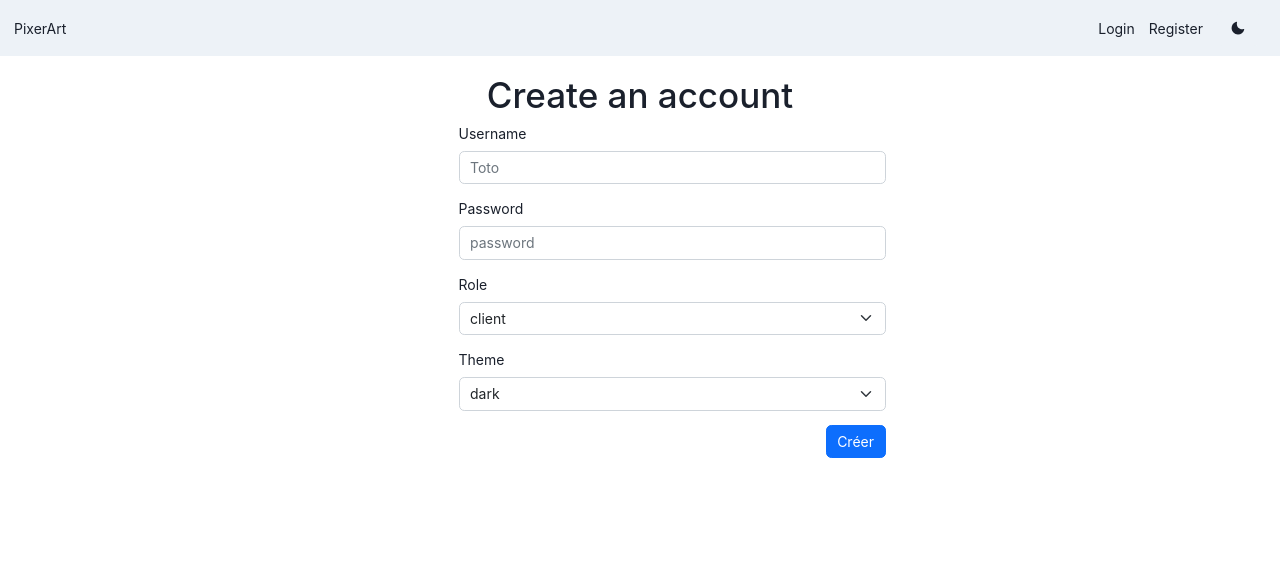
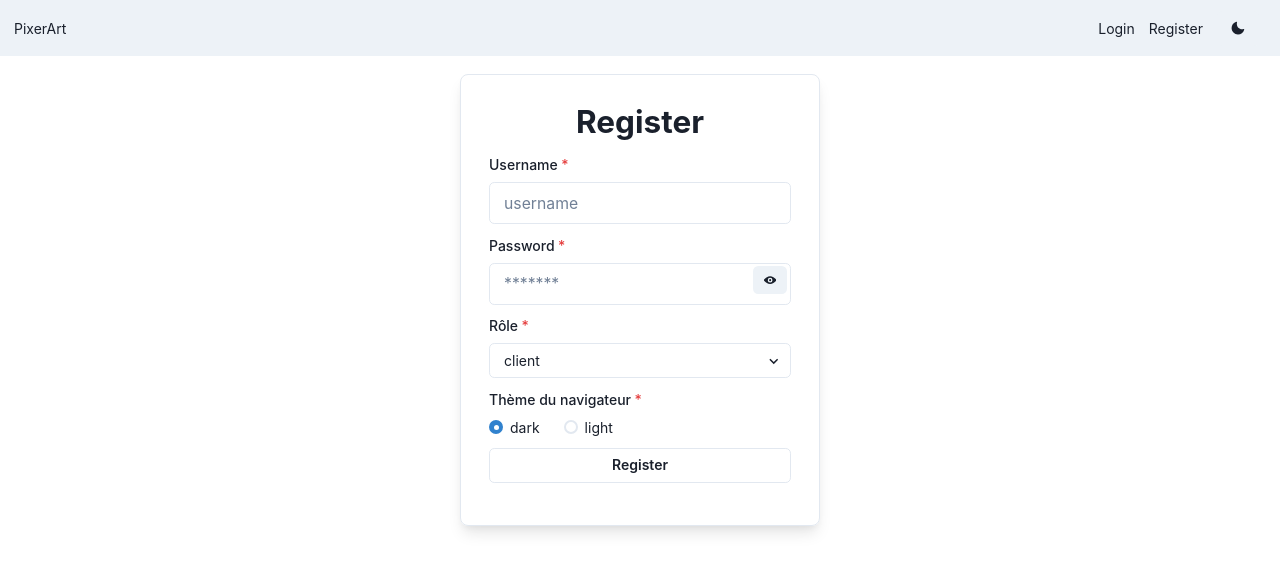
Before and after one commit to Yessine-iut/pixerArt, a React (Create React App) app in the folder pixerart/: page /register in a window 1280 px wide. Shown: the top 572 px of the page. Built offline with nearby package versions, Linux system fonts and the light colour scheme.

Commit message:
fix(front) #1 prettier register form & sucess message

```diff
--- /dev/null
+++ b/pixerart/src/components/SucessMessage.js
@@ -0,0 +1,17 @@
+import {
+    Box,
+    Alert,
+    AlertIcon,
+    AlertDescription
+} from '@chakra-ui/react';
+
+export default function SuccessMessage({ message }) {
+    return (
+        <Box my={4}>
+            <Alert status="success" borderRadius={4}>
+                <AlertIcon />
+                <AlertDescription>{message}</AlertDescription>
+            </Alert>
+        </Box>
+    );
+}
--- a/pixerart/src/pages/Login.js
+++ b/pixerart/src/pages/Login.js
@@ -102,7 +102,7 @@ export const Login = () => {
 										<FormLabel>Username</FormLabel>
 										<Input
 											type="text"
-											placeholder="test@test.com"
+											placeholder="username"
 											size="lg"
 											name="username"
 											onChange={event => setUsername(event.currentTarget.value)}
--- a/pixerart/src/pages/Register.js
+++ b/pixerart/src/pages/Register.js
@@ -1,102 +1,149 @@
 import React, { useState } from 'react';
-import {
-	Alert,
-	Button, Form, FormGroup, Input, Label, Row,
-} from 'reactstrap';
 import { request } from '../lib/request';
 import { NavPixer } from '../components/NavPixer';
-import './Signin.scss';
-import useLocalStorage from '../lib/useLocalStorage';
-
-
+import ErrorMessage from '../components/ErrorMessage';
+import SuccessMessage from '../components/SucessMessage';
+import {
+	Flex,
+	Box,
+	Heading,
+	FormControl,
+	FormLabel,
+	Input,
+	Button,
+	InputGroup,
+	InputRightElement,
+	CircularProgress,
+	Select,
+	HStack,
+	RadioGroup,
+	Radio
+} from '@chakra-ui/react';
+import { ViewOffIcon, ViewIcon } from '@chakra-ui/icons'
 
 export const Register = () => {
-	const storageMode = useLocalStorage('darkmode')[0];
-	const [success, setSuccess] = useState(false);
-	const [loading, setLoading] = useState(false);
-	const [error, setError] = useState(false);
-	const [user, setUser] = useState({
+	const [error, setError] = useState('');
+	const [success, setSuccess] = useState('');
+	const [isLoading, setIsLoading] = useState(false);
+	const [showPassword, setShowPassword] = useState(false);
+	const handlePasswordVisibility = () => setShowPassword(!showPassword);
+
+	const [username, setUsername] = useState('');
+	const [password, setPassword] = useState('');
+	const [role, setRole] = useState('client');
+	const [themeChoice, setThemeChoice] = useState('dark');
+	const sleep = ms => new Promise(r => setTimeout(r, ms));
+
+	const user = useState({
 		"username": '',
 		"password": '',
 		"role": 'client',
 		"theme": 'dark'
-	});
+	})[0];
 
-	const handleChange = (e) => {
-		setSuccess(false);
-		const { name, value } = e.target;
-		setUser((prevUser) => ({
-			...prevUser,
-			[name]: value,
-		}));
-	};
-	const sleep = ms => new Promise(r => setTimeout(r, ms));
 	const handleSubmit = async (e) => {
 		e.preventDefault();
-		if (user.username === '')
-			setError({ message: "Champ username requis" })
-		else if (user.password === '')
-			setError({ message: "Champ password requis" })
-		else {
-			try {
-				setSuccess(false);
-				setLoading(true);
-				setError(false);
-
-				await request.post('http://localhost:8080/signup', user)
-					.then((resp) => resp.data);
-				setSuccess(true);
-				await sleep(800);
-				window.location.href='/login';
-			} catch (err) {
-				setError(err);
-			} finally {
-				setLoading(false);
-			}
+		setIsLoading(true);
+		try {
+			user.username = username;
+			user.password = password;
+			user.role = role;
+			user.theme = themeChoice;
+			console.log(user);
+			await request.post('http://localhost:8080/signup', user)
+				.then((resp) => resp.data);
+			setIsLoading(false);
+			setSuccess('Compte '+user.username+' a été créé');
+			setError("");
+			sleep(1000).then(window.location.href='/login');
+		} catch (error) {
+			setError('Username already taken');
+			setIsLoading(false);
+			setUsername('');
+			setPassword('');
 		}
 	};
 
 	return (
-			<Row tag="section" className = {`Signsection ${storageMode}`}>
-				<NavPixer />
-					<h1>Create an account</h1>
-					<Form onSubmit={handleSubmit} className="Signin  align-items-start">
-						<FormGroup className="d-flex flex-column align-items-start">
-							<Label htmlFor="username">Username</Label>
-							<Input name="username" value={user.username} onChange={handleChange} placeholder="Toto" />
-						</FormGroup>
-						<FormGroup className="d-flex flex-column align-items-start">
-							<Label htmlFor="password">Password</Label>
-							<Input type="password" name="password" onChange={handleChange} placeholder="password" />
-						</FormGroup>
-						<FormGroup className="d-flex flex-column align-items-start">
-							<Label htmlFor="role">Role</Label>
-							<Input type="select" name="role" onChange={handleChange} >
-								<option>client</option>
-								<option>admin</option>
-							</Input>
-						</FormGroup>
-						<FormGroup className="d-flex flex-column align-items-start">
-							<Label htmlFor="role">Theme</Label>
-							<Input type="select" name="theme" onChange={handleChange} >
-								<option>dark</option>
-								<option>light</option>
-							</Input>
-						</FormGroup>
-						<div className="d-flex flex-row align-items-center justify-content-between w-100">
-							{error && <Alert color="danger" className="mb-0 py-2">{error.message}</Alert>}
-							{success && <Alert color="success" className="mb-0 py-2">Success!</Alert>}
+		<><NavPixer />
+			<Flex width="full" align="center" justifyContent="center">
+				<Box
+					p={8}
+					maxWidth="500px"
+					borderWidth={1}
+					borderRadius={8}
+					boxShadow="lg"
+				>
+					<Box textAlign="center">
+						<Heading>Register</Heading>
+					</Box>
+					<Box my={4} textAlign="left">
+						<form onSubmit={handleSubmit}>
+							{error && <ErrorMessage message={error} />}
+							{success && <SuccessMessage message={success} />}
+							<FormControl isRequired>
+								<FormLabel>Username</FormLabel>
+								<Input
+									type="text"
+									placeholder="username"
+									size="lg"
+									name="username"
+									onChange={event => setUsername(event.currentTarget.value)}
+								/>
+							</FormControl>
+							<FormControl isRequired mt={3}>
+								<FormLabel>Password</FormLabel>
+								<InputGroup>
+									<Input
+										type={showPassword ? 'text' : 'password'}
+										placeholder="*******"
+										size="lg"
+										name="password"
+										onChange={event => setPassword(event.currentTarget.value)}
+									/>
+									<InputRightElement width="3rem">
+										<Button size="sm" onClick={handlePasswordVisibility}>
+											{showPassword ? <ViewOffIcon /> : <ViewIcon />}
+										</Button>
+									</InputRightElement>
+								</InputGroup>
+							</FormControl>
+							<FormControl isRequired mt={3}>
+								<FormLabel>Rôle</FormLabel>
+								<Select onChange={event => setRole(event.currentTarget.value)}>
+									<option>client</option>
+									<option>admin</option>
+								</Select>
+							</FormControl>
+							<FormControl as='fieldset' isRequired mt={3}>
+								<FormLabel as='legend'>Thème du navigateur</FormLabel>
+								<RadioGroup defaultValue='dark'>
+									<HStack spacing='24px'>
+										<Radio value='dark' onChange={event => setThemeChoice(event.currentTarget.value)}>dark</Radio>
+										<Radio value='light' onChange={event => setThemeChoice(event.currentTarget.value)}>light</Radio>
+									</HStack>
+								</RadioGroup>
+							</FormControl>
 							<Button
-								className="ms-auto"
-								disabled={loading}
-								color="primary"
+								variantcolor="teal"
+								variant="outline"
 								type="submit"
+								width="full"
+								mt={3}
 							>
-								{loading ? 'loading' : 'Créer'}
+								{isLoading ? (
+									<CircularProgress
+										isIndeterminate
+										size="24px"
+										color="teal"
+									/>
+								) : (
+									'Register'
+								)}
 							</Button>
-						</div>
-					</Form>
-
-			</Row>
+						</form>
+					</Box>
+				</Box>
+			</Flex></>
 	);
 };
```
